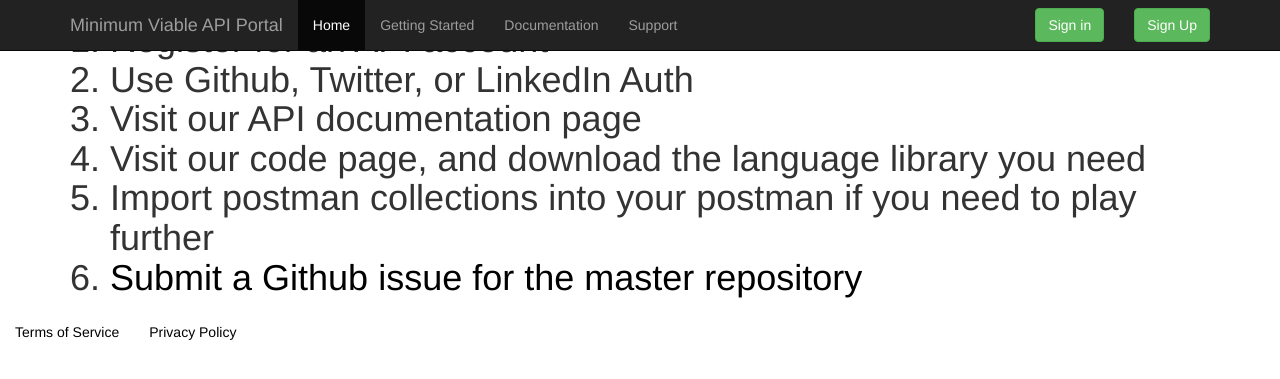
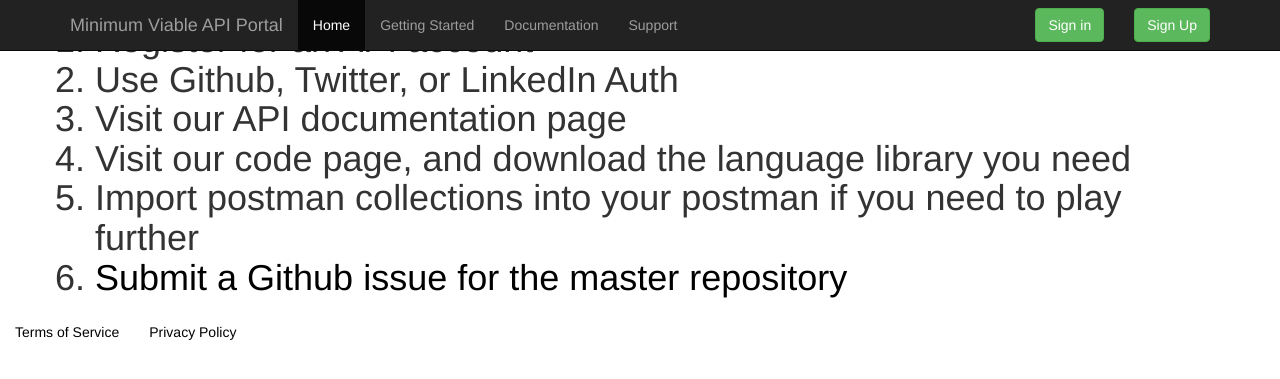
Before and after one commit to api-evangelist/portal-minimum, a Jekyll site: the page built from getting-started/index.html, in a window 1280 px wide. Shown: the top 379 px of the page. Built offline with Jekyll 4.4.1, drawn with Linux system fonts in a browser that asks for light colours.

Commit message:
clean up

```diff
--- a/getting-started/index.html
+++ b/getting-started/index.html
@@ -3,9 +3,7 @@
 ---
 
 <div class="container">
-  <!-- Example row of columns -->
   <div class="row">
-		<div class="col-md-12">
 
 			<img src="{{ getting_started.image }}" align="right" width="150" style="padding: 15px;" />
 			<h1>{{ getting_started.title }}</p>
@@ -22,6 +20,5 @@
 
 			<p>{{ getting_started.footer }}</p>
 
-		</div>
 	</div>
 </div>
--- a/index.html
+++ b/index.html
@@ -11,7 +11,6 @@
 </div>
 
 <div class="container">
-  <!-- Example row of columns -->
   <div class="row">
   <div class="col-md-4">
     <h4>Latest Blog</h4>
```
